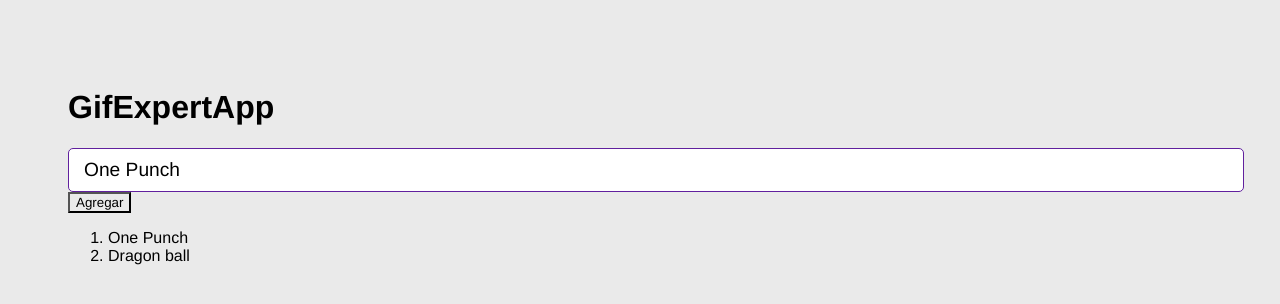
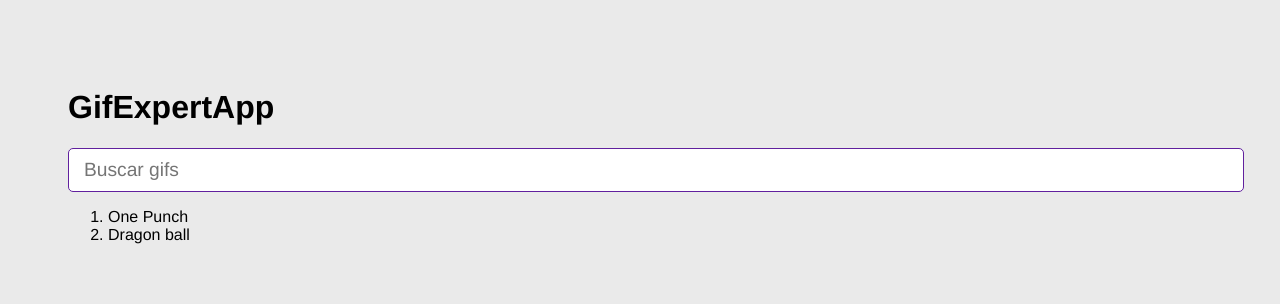
Before and after one commit to VergaraVictor/React, a React (Vite) app in the folder React/04-gif-expert-app/: page / in a window 1280 px wide. Shown: the top 304 px of the page. Built offline with nearby package versions, Linux system fonts and the light colour scheme.

Commit message:
ComunicacionEntreComponentes

```diff
--- a/React/04-gif-expert-app/src/GifExpertApp.jsx
+++ b/React/04-gif-expert-app/src/GifExpertApp.jsx
@@ -7,8 +7,8 @@
 
     const onAddCategory = () => {
         // categories.push('Valorant'); esta no es recoendable por ahora
-        // setCategories([ ...categories, 'Valorant' ]) esta es una forma
-        setCategories( cat => [ 'Valorant', ...cat ]);
+        setCategories([ ...categories, 'Valorant' ])
+        // setCategories( cat => [ 'Valorant', ...cat ]); esta es otra  forma
     }
 
     return (
@@ -17,12 +17,12 @@
             <h1>GifExpertApp</h1>
 
             {/* Input */}
-            <AddCategory />
+            <AddCategory setCategories={ setCategories } />
 
             {/* Api TfioeJvgjs0Kit3RlqVynZBDjQMSdo8o */}
 
             {/* Listado de Gif */}
-            <button onClick={ onAddCategory }>Agregar</button>
+            {/* <button onClick={ onAddCategory }>Agregar</button> */}
             <ol>
                 { categories.map( category => {
                         return <li key={ category }>{ category }</li>
--- a/React/04-gif-expert-app/src/components/AddCategory.jsx
+++ b/React/04-gif-expert-app/src/components/AddCategory.jsx
@@ -1,8 +1,8 @@
 import { useState } from 'react';
 
-export const AddCategory = () => {
+export const AddCategory = ({ setCategories }) => {
 
-    const [inputValue, setInputValue] = useState('One Punch')
+    const [inputValue, setInputValue] = useState('')
 
     const onInputChange = ({ target }) => {
         setInputValue( target.value );
@@ -10,11 +10,14 @@
 
     const onSubmit = ( event ) => {
         event.preventDefault();
-        console.log(inputValue);
+        if(inputValue.trim().length <= 1) return;
+
+        setCategories( categories => [ inputValue, ...categories ]);
+        setInputValue('');
     }
 
     return (
-        <form onSubmit={ (event) => onSubmit(event) }>
+        <form onSubmit={ onSubmit }>
             <input
                 type="text"
                 placeholder="Buscar gifs"
--- a/React/04-gif-expert-app/src/main.jsx
+++ b/React/04-gif-expert-app/src/main.jsx
@@ -9,6 +9,3 @@
     <GifExpertApp />
   </StrictMode>
 );
-
-
-// Api TfioeJvgjs0Kit3RlqVynZBDjQMSdo8o
```
